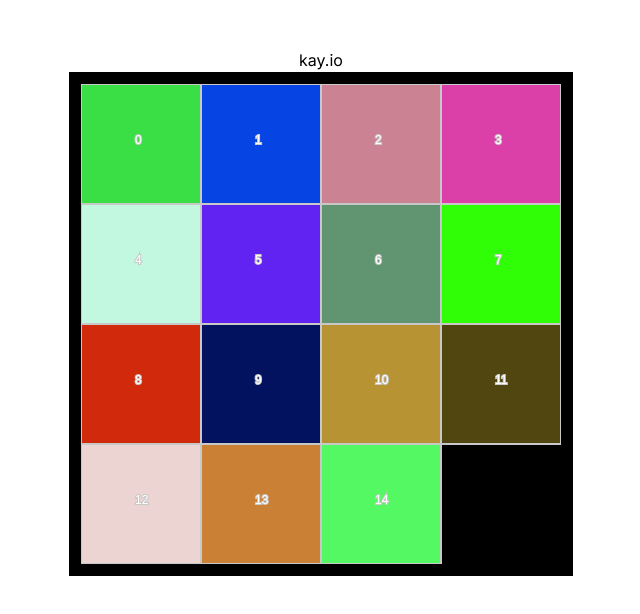
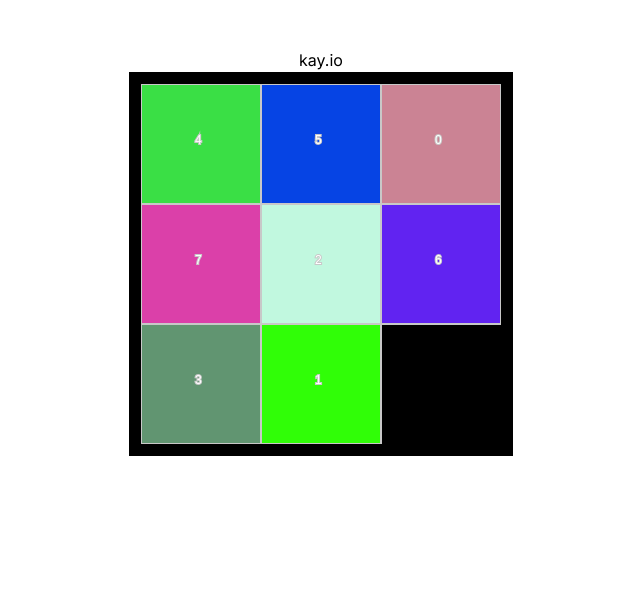
Before and after one commit to ErenYLCN/kayy.io, a Next.js app: page / in a window 1280 px wide. Shown: the top 614 px of the page, without its empty margins (319-959 px from the left). Built offline with nearby package versions, Linux system fonts and the light colour scheme.

Commit message:
feat(board): shuffle initial puzzle

```diff
--- a/src/board/board.ts
+++ b/src/board/board.ts
@@ -3,10 +3,10 @@
 import p5 from 'p5';
 
 import { Cell, Direction, Movement } from './boardTypes';
-import { divideInt, getRandomColor, swap } from './boardUtils';
+import { divideInt, getRandomColor, swap, slidePuzzleShuffle } from './boardUtils';
 
-const ROWS = 4;
-const COLS = 4;
+const ROWS = 3;
+const COLS = 3;
 const CELL_DIMENSION = 120;
 const TOTAL_CELLS = ROWS * COLS;
 const CANVAS_WIDTH = CELL_DIMENSION * COLS;
@@ -17,22 +17,24 @@ const CELL_MIN_SPEED = 3;
 const CELL_SLOW_MULTIPLIER = 5;
 
 const board = (p: p5) => {
-  const boardData: (Cell | null)[] =
-    [
-      ...Array.from(
-        { length: TOTAL_CELLS - 1 },
-        (_, id) => (
-          {
-            id,
-            x: (id % COLS) * CELL_DIMENSION,
-            y: (divideInt(id, COLS)) * CELL_DIMENSION,
-            color: getRandomColor(),
-          } as Cell
-        )
-      ),
-      null
-    ];
-  let nullIndex = TOTAL_CELLS - 1;
+  const solution = [...Array.from({ length: TOTAL_CELLS - 1 }, (_, id) => id), null];
+  const randomizedBoardData = slidePuzzleShuffle(solution, COLS);
+
+  const boardData: (Cell | null)[] = randomizedBoardData.map((id, index) => {
+    if (id === null) return null;
+
+    const x = (index % COLS) * CELL_DIMENSION;
+    const y = divideInt(index, COLS) * CELL_DIMENSION;
+
+    return {
+      id,
+      x,
+      y,
+      color: getRandomColor()
+    } as Cell;
+  });
+
+  let nullIndex = boardData.findIndex(cell => cell === null);
 
   let movementQueue: Movement[] = []
 
```
